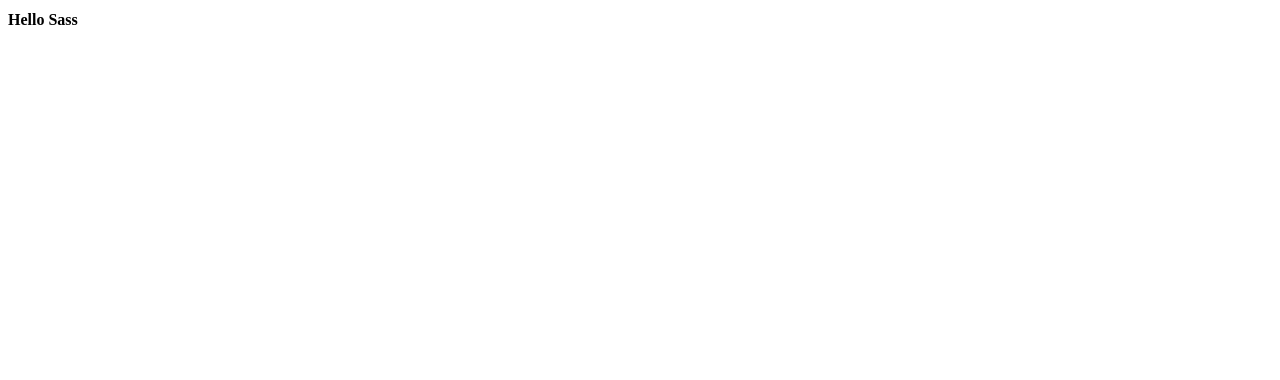
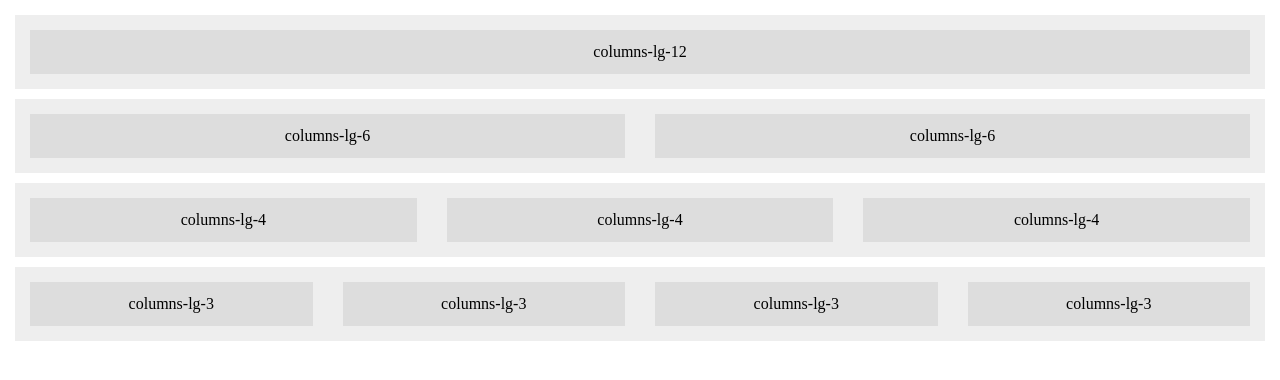
Before and after one commit to trooperandz/sass-grid-study, a website: page index.html in a window 1280 px wide. Drawn offline with Linux system fonts and the light colour scheme.

Commit message:
Initial commit

```diff
--- a/index.html
+++ b/index.html
@@ -10,7 +10,69 @@
     <title></title>
   </head>
   <body>
-    <h1>Hello Sass</h1>
+    <div class="grid-container">
+      <div class="grid-row">
+        <div class="columns-lg-12">
+          <div class="panel">
+            <p>columns-lg-12</p>
+          </div>
+        </div>
+      </div>
+
+      <div class="grid-row">
+        <div class="columns-xs-6 columns-lg-6">
+          <div class="panel">
+            <p>columns-lg-6</p>
+          </div>
+        </div>
+          <div class="columns-xs-6 columns-lg-6">
+            <div class="panel">
+              <p>columns-lg-6</p>
+            </div>
+          </div>
+      </div>
+
+      <div class="grid-row">
+        <div class="columns-md-6 columns-lg-4">
+          <div class="panel">
+            <p>columns-lg-4</p>
+          </div>
+        </div>
+        <div class="columns-md-6 columns-lg-4">
+          <div class="panel">
+            <p>columns-lg-4</p>
+          </div>
+        </div>
+        <div class="columns-lg-4">
+          <div class="panel">
+            <p>columns-lg-4</p>
+          </div>
+        </div>
+      </div>
+
+      <div class="grid-row">
+        <div class="columns-xs-4 columns-md-6 columns-lg-3">
+          <div class="panel">
+            <p>columns-lg-3</p>
+          </div>
+        </div>
+        <div class="columns-xs-4 columns-md-6 columns-lg-3">
+          <div class="panel">
+            <p>columns-lg-3</p>
+          </div>
+        </div>
+        <div class="columns-xs-4 columns-md-6 columns-lg-3">
+          <div class="panel">
+            <p>columns-lg-3</p>
+          </div>
+        </div>
+        <div class="columns-md-6 columns-lg-3">
+          <div class="panel">
+            <p>columns-lg-3</p>
+          </div>
+        </div>
+      </div>
+    </div>
 
     <script></script>
   </body>
--- a/sass/main.scss
+++ b/sass/main.scss
@@ -1,3 +1,8 @@
-h1 {
-  font-size: 16px;
-}
+@import "utils/variables";
+@import "utils/mixins";
+
+@import "base/reset";
+
+@import "layouts/grid";
+
+@import "components/helpers";
```
Also changed, not shown: css/style.css.
